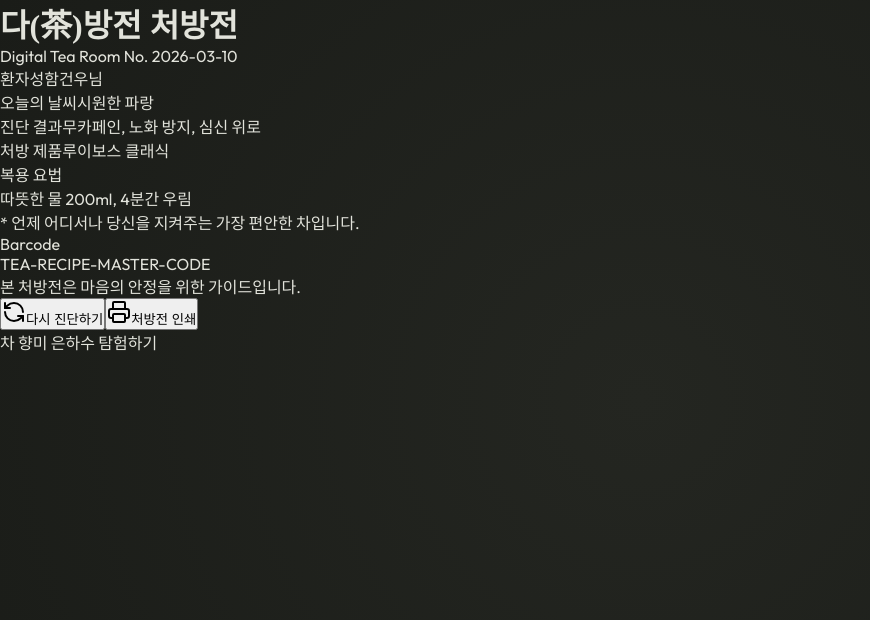
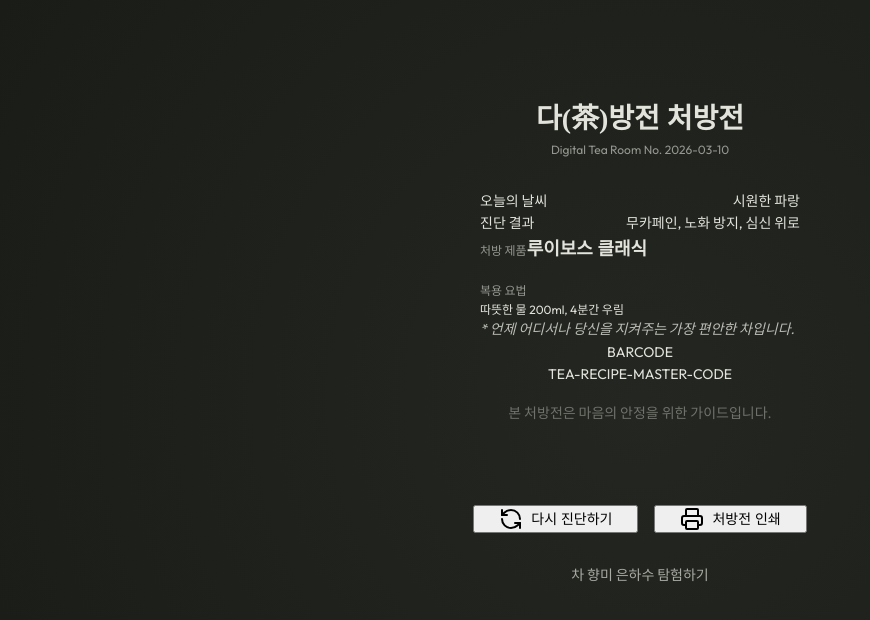
Before and after one commit to GeonWooPaeng/tea_presciption, a Next.js app: page /result in a window 1280 px wide. Shown: the top 620 px of the page, without its empty margins (0-870 px from the left). Built offline with nearby package versions, Linux system fonts and the light colour scheme.

Commit message:
style: remove patient name, add 6 tea types, and fix css layout

```diff
--- a/src/app/globals.css
+++ b/src/app/globals.css
@@ -81,6 +81,79 @@ h1, h2, h3, h4, .serif {
   100% { transform: scale(3); opacity: 0; }
 }
 
+/* Layout Utilities */
+.flex { display: flex; }
+.flex-col { flex-direction: column; }
+.items-center { align-items: center; }
+.justify-center { justify-content: center; }
+.justify-between { justify-content: space-between; }
+.text-center { text-align: center; }
+.min-h-screen { min-height: 100vh; }
+.w-full { width: 100%; }
+.max-w-lg { max-width: 32rem; }
+.max-w-2xl { max-width: 42rem; }
+.max-w-sm { max-width: 24rem; }
+.max-w-4xl { max-width: 56rem; }
+.px-6 { padding-left: 1.5rem; padding-right: 1.5rem; }
+.p-10 { padding: 2.5rem; }
+.p-8 { padding: 2rem; }
+.p-6 { padding: 1.5rem; }
+.p-12 { padding: 3rem; }
+.py-16 { padding-top: 4rem; padding-bottom: 4rem; }
+.mb-4 { margin-bottom: 1rem; }
+.mb-6 { margin-bottom: 1.5rem; }
+.mb-8 { margin-bottom: 2rem; }
+.mb-10 { margin-bottom: 2.5rem; }
+.mb-12 { margin-bottom: 3rem; }
+.mt-4 { margin-top: 1rem; }
+.mt-8 { margin-top: 2rem; }
+.mt-12 { margin-top: 3rem; }
+.gap-2 { gap: 0.5rem; }
+.gap-3 { gap: 0.75rem; }
+.gap-4 { gap: 1rem; }
+.gap-1 { gap: 0.25rem; }
+.relative { position: relative; }
+.absolute { position: absolute; }
+.fixed { position: fixed; }
+.inset-0 { top: 0; right: 0; bottom: 0; left: 0; }
+.overflow-hidden { overflow: hidden; }
+.z-10 { z-index: 10; }
+.-z-10 { z-index: -10; }
+
+/* Grid Utilities */
+.grid { display: grid; }
+.grid-cols-2 { grid-template-columns: repeat(2, minmax(0, 1fr)); }
+
+/* Typography Utilities */
+.text-4xl { font-size: 2.25rem; line-height: 2.5rem; }
+.text-2xl { font-size: 1.5rem; line-height: 2rem; }
+.text-3xl { font-size: 1.875rem; line-height: 2.25rem; }
+.text-lg { font-size: 1.125rem; line-height: 1.75rem; }
+.text-sm { font-size: 0.875rem; line-height: 1.25rem; }
+.text-xs { font-size: 0.75rem; line-height: 1rem; }
+.font-bold { font-weight: 700; }
+.font-light { font-weight: 300; }
+.font-medium { font-weight: 500; }
+.tracking-widest { letter-spacing: 0.1em; }
+.tracking-tight { letter-spacing: -0.025em; }
+.uppercase { text-transform: uppercase; }
+.italic { font-style: italic; }
+.opacity-40 { opacity: 0.4; }
+.opacity-50 { opacity: 0.5; }
+.opacity-60 { opacity: 0.6; }
+.opacity-70 { opacity: 0.7; }
+.opacity-80 { opacity: 0.8; }
+.leading-relaxed { line-height: 1.625; }
+.leading-snug { line-height: 1.375; }
+
+/* Desktop Specifics (Simple Media Query) */
+@media (min-width: 768px) {
+  .md\:text-6xl { font-size: 3.75rem; line-height: 1; }
+  .md\:text-3xl { font-size: 1.875rem; line-height: 2.25rem; }
+  .md\:p-12 { padding: 3rem; }
+}
+
+/* Custom Effects */
 .ink-drop {
   position: absolute;
   width: 20px;
@@ -90,3 +163,7 @@ h1, h2, h3, h4, .serif {
   pointer-events: none;
   animation: ink-spread 1s ease-out forwards;
 }
+
+.jagged-border {
+  clip-path: polygon(0 100%, 5% 0, 10% 100%, 15% 0, 20% 100%, 25% 0, 30% 100%, 35% 0, 40% 100%, 45% 0, 50% 100%, 55% 0, 60% 100%, 65% 0, 70% 100%, 75% 0, 80% 100%, 85% 0, 90% 100%, 95% 0, 100% 100%);
+}
--- a/src/app/result/page.tsx
+++ b/src/app/result/page.tsx
@@ -68,14 +68,10 @@ function PrescriptionContent() {
 
           <div className="border-t border-dashed border-zinc-300 py-6 space-y-4">
             <div className="flex justify-between">
-              <span>환자성함</span>
-              <span className="font-bold">건우님</span>
-            </div>
-            <div className="flex justify-between">
               <span>오늘의 날씨</span>
               <span>{mood === 'calm' ? '고요한 보라' : mood === 'energetic' ? '활기찬 노랑' : mood === 'warm' ? '몽글몽글 분홍' : '시원한 파랑'}</span>
             </div>
-            <div className="flex justify-between">
+            <div className="flex justify-between gap-4">
               <span>진단 결과</span>
               <span className="text-right">{tea.benefits}</span>
             </div>
```
Also changed, not shown: src/app/map/page.tsx (+8 -8 lines), 1 other file (tests, documents, lock files or other folders).
